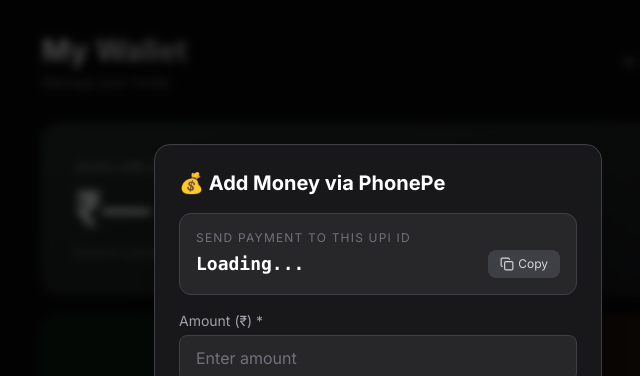
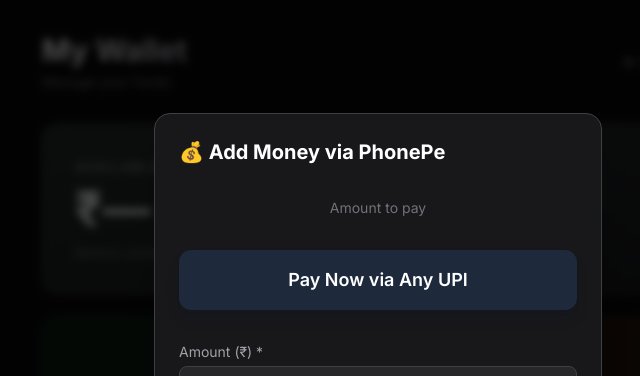
Before and after one commit to nvavinash/p2p-tournament, a React (Vite) app in the folder client/: page /wallet in a window 1280 px wide. Both pictures are taken after a click on the button "💰 Add Money". Shown: the top 376 px of the page, without its empty margins (262-902 px from the left). Built offline with nearby package versions, Linux system fonts and the light colour scheme; no server answers.

Commit message:
payment link has been generated

```diff
--- a/client/src/components/ProtectedRoute.jsx
+++ b/client/src/components/ProtectedRoute.jsx
@@ -36,8 +36,8 @@ export const AdminRoute = () => {
     );
   }
 
-  // if (!token) return <Navigate to="/login" state={{ from: location }} replace />;
-  // if (user?.role !== 'admin') return <Navigate to="/dashboard" replace />;
+  if (!token) return <Navigate to="/login" state={{ from: location }} replace />;
+  if (user?.role !== 'admin') return <Navigate to="/dashboard" replace />;
 
   return <Outlet />;
 };
--- a/client/src/pages/WalletPage.jsx
+++ b/client/src/pages/WalletPage.jsx
@@ -6,6 +6,8 @@ import { useNavigate } from "react-router-dom";
 import { Copy, CheckCircle, ArrowLeft } from "lucide-react";
 
 const API = "http://localhost:5001/api";
+
+
 
 const Modal = ({ open, onClose, title, children }) => (
   <AnimatePresence>
@@ -31,6 +33,18 @@ const Modal = ({ open, onClose, title, children }) => (
     )}
   </AnimatePresence>
 );
+
+
+
+function useIsMobile() {
+  const [isMobile, setIsMobile] = useState(window.innerWidth < 768);
+  useEffect(() => {
+    const handler = () => setIsMobile(window.innerWidth < 768);
+    window.addEventListener("resize", handler);
+    return () => window.removeEventListener("resize", handler);
+  }, []);
+  return isMobile;
+}
 
 const StatusBadge = ({ status, type }) => {
   const configs = {
@@ -147,6 +161,12 @@ export default function WalletPage() {
     }
   };
 
+  const generatedUpiLink = settings.upiId
+    ? `upi://pay?pa=${settings.upiId}&pn=P2PTournament&cu=INR`
+    : "";
+
+  // const isMobile = useIsMobile();
+
   return (
     <div className="min-h-screen bg-zinc-950 text-white px-4 py-8">
       <div className="max-w-2xl mx-auto">
@@ -253,7 +273,7 @@ export default function WalletPage() {
         ) : (
           <form onSubmit={handleDeposit} className="space-y-4">
             {/* UPI ID Display */}
-            <div className="bg-zinc-800 border border-zinc-700 rounded-xl p-4">
+            {/* <div className="bg-zinc-800 border border-zinc-700 rounded-xl p-4">
               <p className="text-xs text-zinc-500 uppercase tracking-widest mb-1">Send payment to this UPI ID</p>
               <div className="flex items-center justify-between">
                 <span className="text-white font-mono font-bold text-lg">{settings.upiId || "Loading..."}</span>
@@ -266,7 +286,22 @@ export default function WalletPage() {
                   {copied ? "Copied!" : "Copy"}
                 </button>
               </div>
-            </div>
+            </div> */}
+                <div className="flex flex-col items-center gap-5 py-4">
+                  <div className="text-center mb-2">
+                    <p className="text-sm text-zinc-500 mb-1">Amount to pay</p>
+                    {/* <p className="text-3xl font-black text-zinc-900">
+                      ₹{amount}
+                    </p> */}
+                  </div>
+                  <a
+                    href={generatedUpiLink}
+                    className="w-full text-center bg-slate-800 hover:bg-slate-900 text-white font-semibold py-4 px-6 rounded-xl transition-colors shadow-lg shadow-slate-900/20 text-lg flex items-center justify-center gap-2"
+                  >
+                  Pay Now via Any UPI
+                  </a>
+
+                </div>
 
             {/* Instructions */}
             {settings.depositInstructions && (
```
Also changed, not shown: 1 other file (tests, documents, lock files or other folders).
